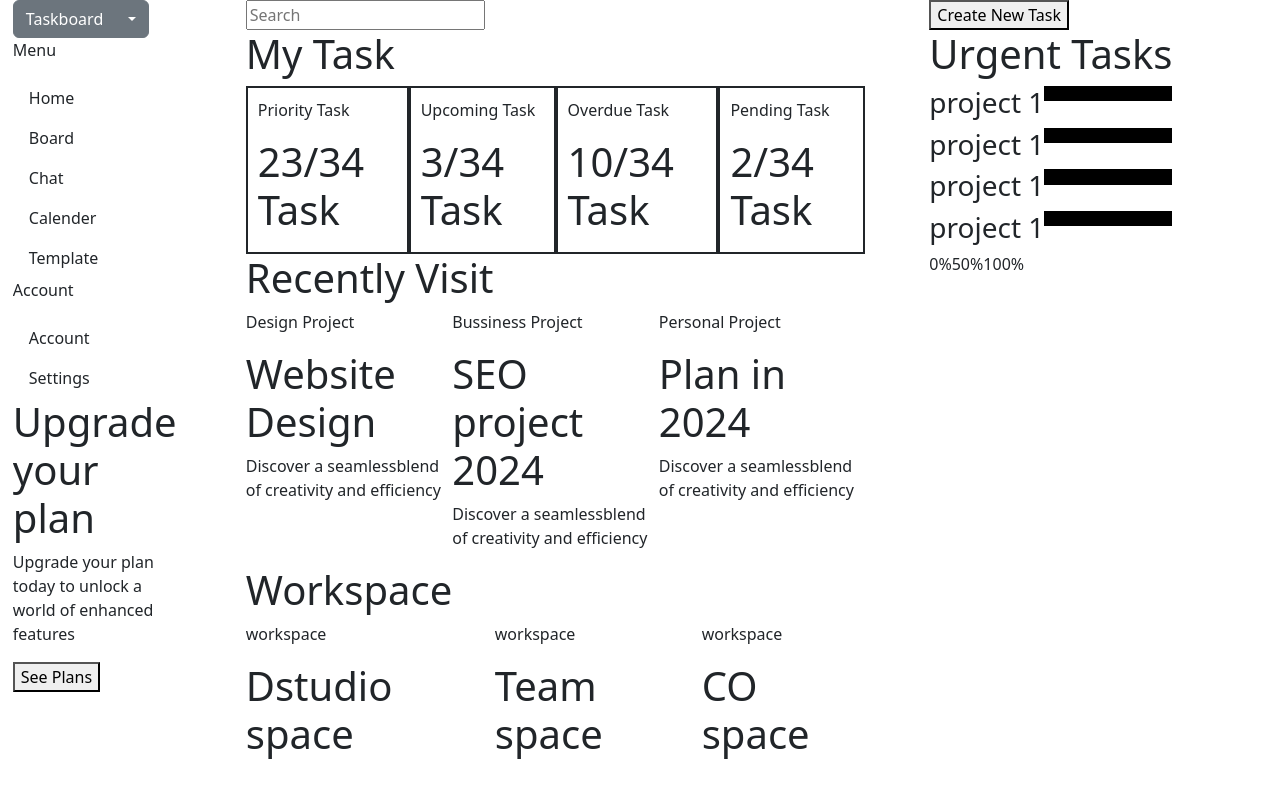
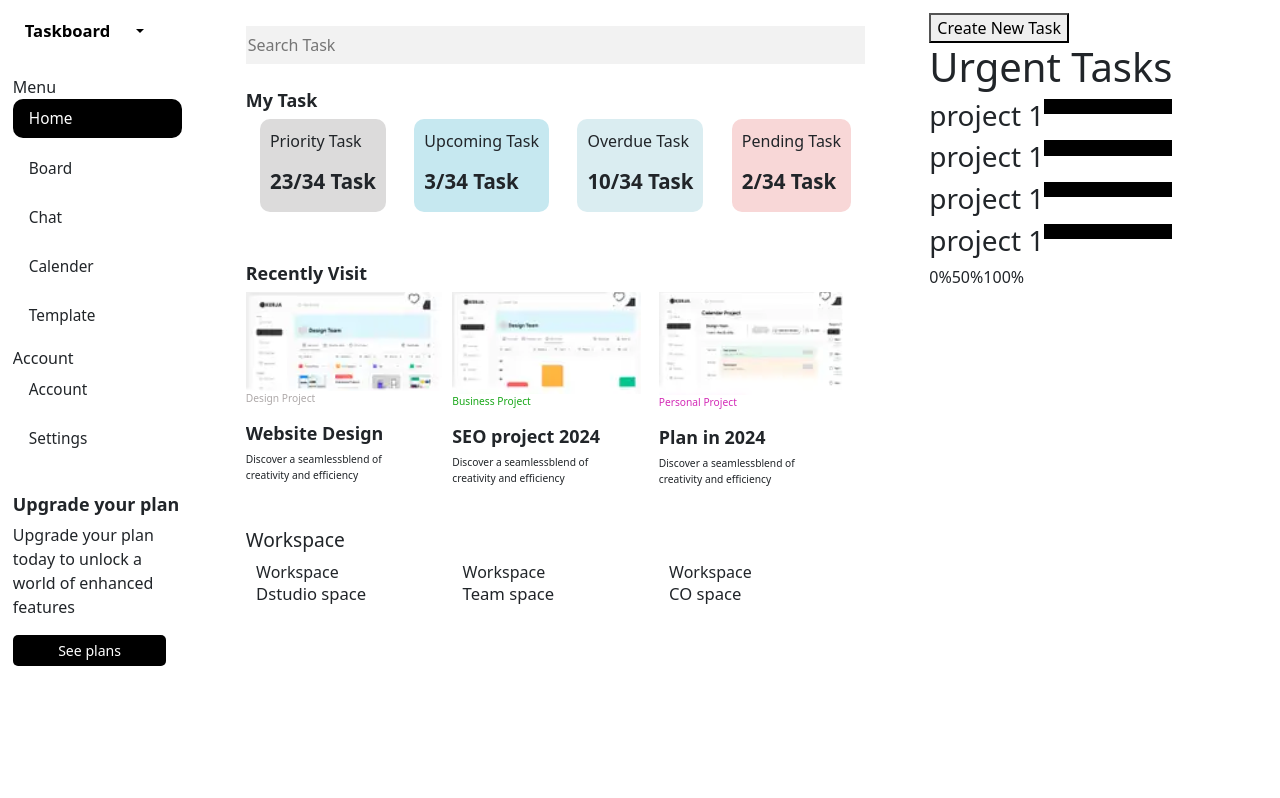
Before and after one commit to MuhammadAbdullahLodhi/Project4, a plain HTML site: page index.html in a window 1280 px wide. Drawn offline with nearby package versions, Linux system fonts and the light colour scheme.

Commit message:
Project 4

```diff
--- a/index.html
+++ b/index.html
@@ -11,61 +11,56 @@
     <div style="display: flex;">
         <div class="container1">
             <div class="dropdown taskboarddropdown">
-                <button class="btn btn-secondary dropdown-toggle ddbtn" type="button" data-bs-toggle="dropdown" aria-expanded="false">
-                  Taskboard &nbsp&nbsp&nbsp
+                <button class="btn btn-secondary dropdown-toggle ddbtn" type="button" data-bs-toggle="dropdown" aria-expanded="false" style="color: black; background-color: white; border: none; outline:none; font-size: 1.3vw;">
+                  <b>Taskboard </b>&nbsp&nbsp&nbsp
                 </button>
-                <ul class="dropdown-menu">
-                  <li><a class="dropdown-item" href="#">Action</a></li>
-                  <li><a class="dropdown-item" href="#">Another action</a></li>
-                  <li><a class="dropdown-item" href="#">Something else here</a></li>
-                </ul>
               </div>
 
 
 
-              <ul class="list-group" style="border: none; outline:none;">
-                <p>Menu</p>
-                <li class="list-group-item leftList" style="border: none; outline:none;">Home</li>
+              <ul class="list-group" style="border: none; outline:none; margin-top: 2vw;">
+                <p style="margin: 0vw;">Menu</p>
+                <li class="list-group-item leftList" style="border: none; outline:none; background-color:black; color:white; border-radius:10px">Home</li>
                 <li class="list-group-item leftList" style="border: none; outline:none;">Board</li>
                 <li class="list-group-item leftList" style="border: none; outline:none;">Chat</li>
                 <li class="list-group-item leftList" style="border: none; outline:none;">Calender</li>
                 <li class="list-group-item leftList" style="border: none; outline:none;">Template</li>
-                <p>Account</p>
+                <p style="margin: 0vw;">Account</p>
                 <li class="list-group-item leftList" style="border: none; outline:none;">Account</li>
                 <li class="list-group-item leftList" style="border: none; outline:none;">Settings</li>
               </ul>
 
               <div>
-                <h1>Upgrade your plan</h1>
+                <h1 style="font-size: 1.4vw; margin-top:2vw;"><b>Upgrade your plan</b></h1>
                 <p>Upgrade your plan today to unlock a world of enhanced features</p>
-                <button>See Plans</button>
+                <button style="background-color: black; color:white; width:12vw; height:2.4vw; border:none; border-radius:5px; font-size:1.1vw;">See plans</button>
               </div>
         </div>
 
 
 
         <div class="container2">
-            <input type="search" placeholder="Search" class="search">
-            <h1>My Task</h1>
-            <div class="tasks" style="display: flex;">
-                <div class="task"><p>Priority Task</p> <h1>23/34 Task</h1></div>
-                <div class="task"><p>Upcoming Task</p> <h1>3/34 Task</h1></div>
-                <div class="task"><p>Overdue Task</p> <h1>10/34 Task</h1></div>
-                <div class="task"><p>Pending Task</p> <h1>2/34 Task</h1></div>
+            <input type="search" placeholder="Search Task" class="search" style="width: 100%; height: 3vw; border:none; background-color: #f2f2f2; outline:none; margin-top: 1vw;">
+            <h1 style="margin-top: 2vw; font-size:1.4vw;"><b>My Task</b></h1>
+            <div class="tasks" style="display: flex; width:100%;">
+                <div class="task" style="background-color: rgb(220, 219, 219);"><p>Priority Task</p> <h1>23/34 Task</h1></div>
+                <div class="task" style="background-color: rgb(198, 232, 240);"><p>Upcoming Task</p> <h1>3/34 Task</h1></div>
+                <div class="task" style="background-color: rgb(218, 237, 241);;"><p>Overdue Task</p> <h1>10/34 Task</h1></div>
+                <div class="task" style="background-color: rgb(248, 215, 215);;"><p>Pending Task</p> <h1>2/34 Task</h1></div>
             </div>
 
-            <h1>Recently Visit</h1>
-            <div style="display: flex;">
-                <div><p>Design Project</p> <h1>Website Design</h1> <p>Discover a seamlessblend of creativity and efficiency</p></div>
-                <div><p>Bussiness Project</p> <h1>SEO project 2024</h1> <p>Discover a seamlessblend of creativity and efficiency</p></div>
-                <div><p>Personal Project</p> <h1>Plan in 2024</h1> <p>Discover a seamlessblend of creativity and efficiency</p></div>
+            <h1 style="margin-top: 4vw; font-size:1.4vw"><b>Recently Visit</b></h1>
+            <div class="recently" style="display: flex;">
+                <div><img src="./pic1.png" alt=""><p style="color: #aea9a9;">Design Project</p> <h1>Website Design</h1> <p>Discover a seamlessblend of creativity and efficiency</p></div>
+                <div><img src="./pic2.png" alt=""><p style="color: rgb(24, 167, 24);">Business Project</p> <h1>SEO project 2024</h1> <p>Discover a seamlessblend of creativity and efficiency</p></div>
+                <div><img src="./pic3.png" alt=""><p style="color: rgb(211, 43, 183);">Personal Project</p> <h1>Plan in 2024</h1> <p>Discover a seamlessblend of creativity and efficiency</p></div>
             </div>
 
-            <h1>Workspace</h1>
-            <div style="display: flex;">
-                <div><p>workspace</p> <h1>Dstudio space</h1></div>
-                <div><p>workspace</p> <h1>Team space</h1></div>
-                <div><p>workspace</p> <h1>CO space</h1></div>
+            <h1 style="font-size:1.5vw; margin-top:2vw;">Workspace</h1>
+            <div style="display: flex; justify-content: space-around;">
+                <div style="width:30%;"><p style="margin-bottom: 0vw;">Workspace</p> <h1 style="font-size: 1.3vw;">Dstudio space</h1></div>
+                <div style="width:30%;"><p style="margin-bottom: 0vw;">Workspace</p> <h1 style="font-size: 1.3vw;">Team space</h1></div>
+                <div style="width:30%;"><p style="margin-bottom: 0vw;">Workspace</p> <h1 style="font-size: 1.3vw;">CO space</h1></div>
             </div>
         </div>
 
--- a/style.css
+++ b/style.css
@@ -3,29 +3,50 @@
     overflow: hidden;
     margin-left: 1%;
     margin-right: 5%;
-}
-.ddbtn{
-    background-color: #ffffff;
-    color: rgb(208, 93, 93);
+    margin-top: 1vw;
 }
 .leftList{
+    margin-bottom: .8vw;
+    font-size: 1.2vw;
 }
 
 
+.tasks{
 
+    justify-content: space-around;
+}
 .task{
     justify-content: space-between;
     align-items: center;
-    border: 2px solid;
+    border-radius: 10px;
     padding: 10px;
+
+    h1{
+        font-size: 1.6vw;
+        font-weight: 600;
+    }
 }
 
 
 .container2{
+    margin-top: 1vw;
     width: 55%;
     overflow: hidden;
 }
+.recently{
+    div{
+        h1{
+            font-size: 1.4vw;
+            font-weight: 700;
+        }
+        p{
+            width: 80%;
+            font-size: .8vw;
+        }
+    }
+}
 .container3{
+    margin-top: 1vw;
     width: 30%;
     overflow: hidden;
     margin-right: 1%;
```
Also changed, not shown: pic1.png (added), pic2.png (added), pic3.png (added).
